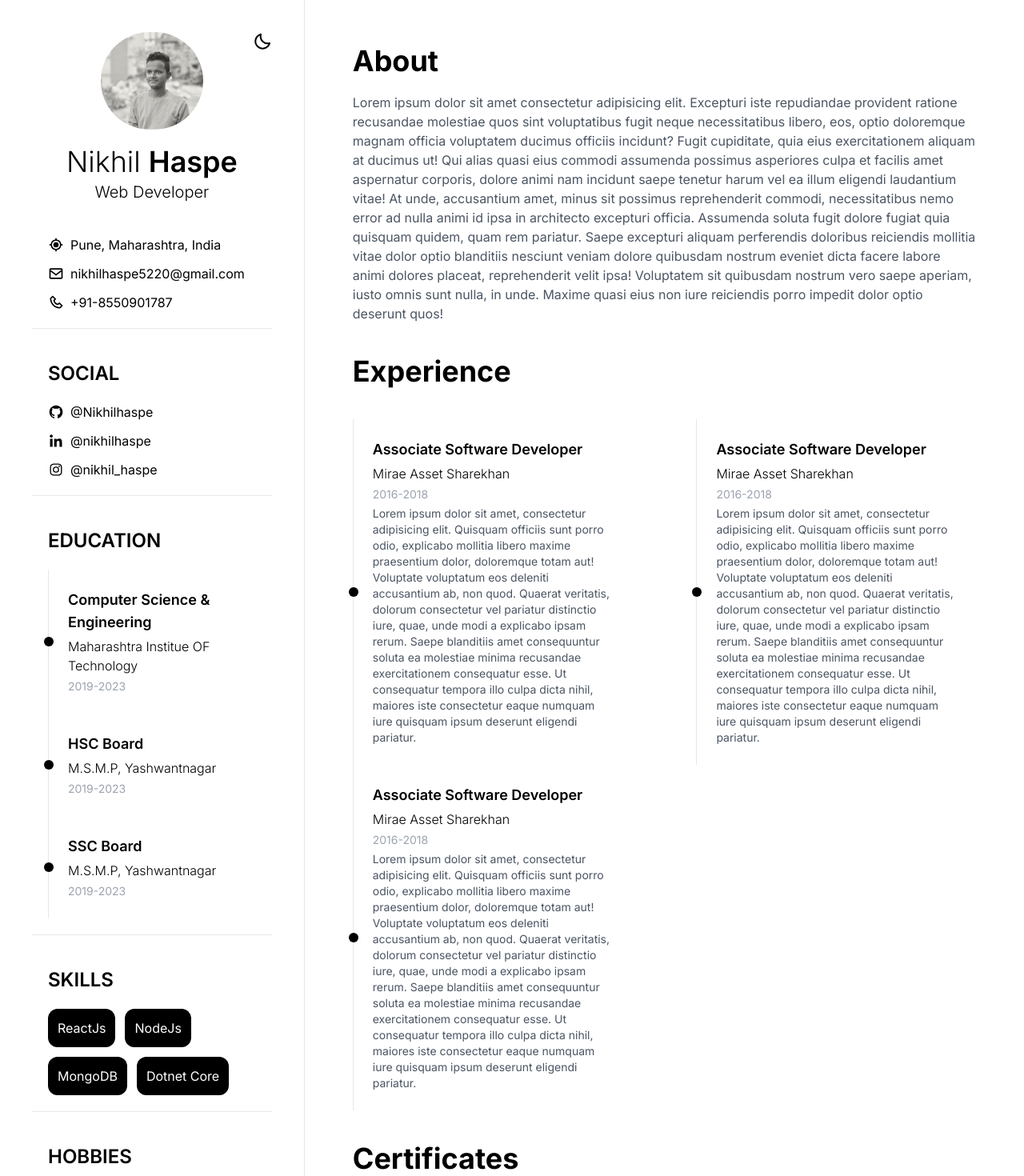
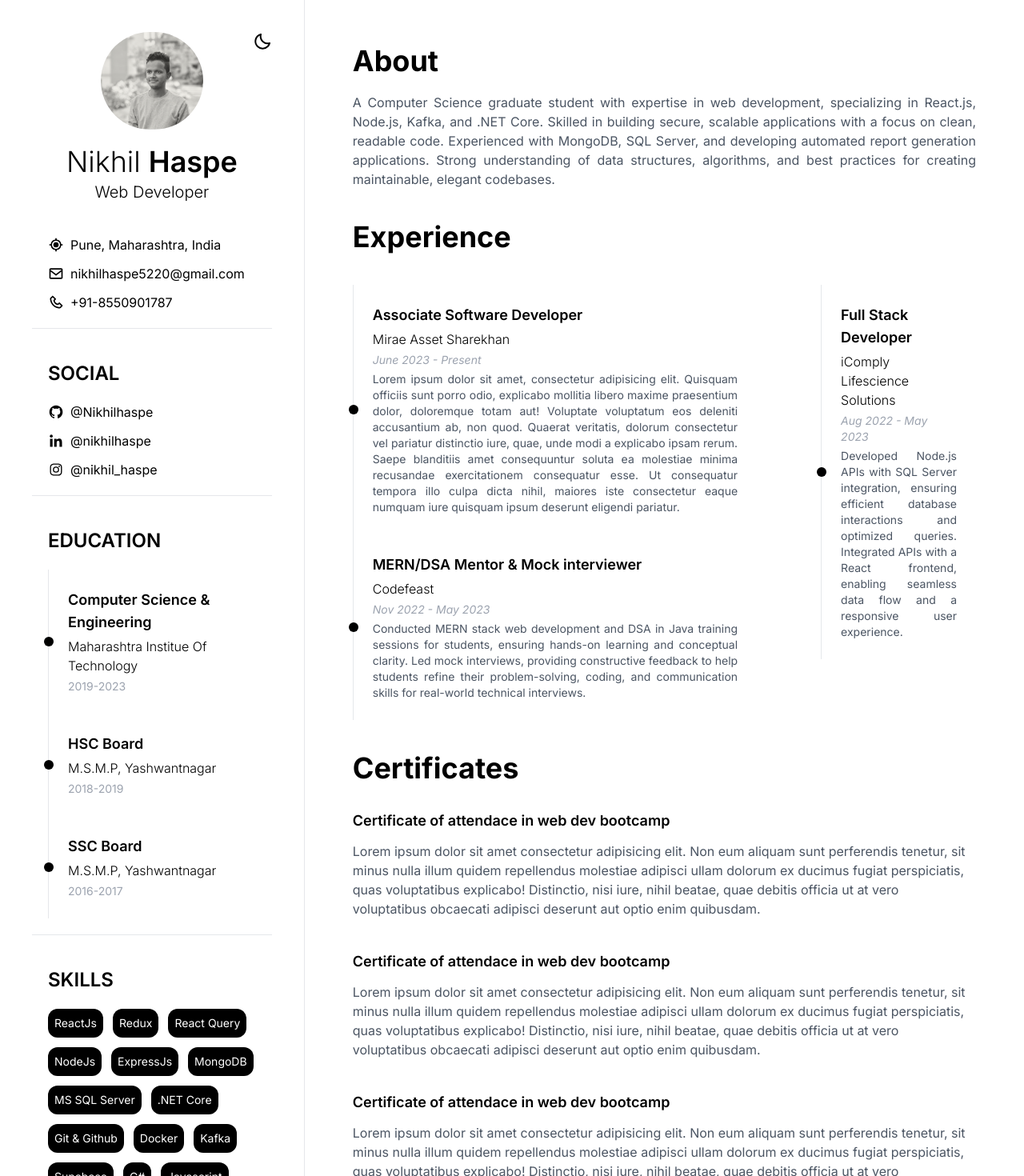
Before and after one commit to Nikhilhaspe/react-minimal-portfolio, a React (Vite) app: page / in a window 1280 px wide. Shown: the top 1470 px of the page at 80% size. Built offline with nearby package versions, Linux system fonts and the light colour scheme.

Commit message:
complete about, education, experience, skills and minor changes

```diff
--- a/src/components/HeaderLeft.jsx
+++ b/src/components/HeaderLeft.jsx
@@ -43,12 +43,18 @@ function HeaderLeft({ darkMode, toggleDarkMode }) {
 
             <li className="flex items-center gap-2">
               <BiEnvelope className="text-xl" />
-              <span>nikhilhaspe5220@gmail.com</span>
+              <span>
+                <a href="mailto:nikhilhaspe5220@gmail.com">
+                  nikhilhaspe5220@gmail.com
+                </a>
+              </span>
             </li>
 
             <li className="flex items-center gap-2">
               <BiPhone className="text-xl" />
-              <span>+91-8550901787</span>
+              <span>
+                <a href="tel:+91-8550901787">+91-8550901787</a>
+              </span>
             </li>
           </ul>
         </div>
@@ -89,7 +95,7 @@ function HeaderLeft({ darkMode, toggleDarkMode }) {
                 Computer Science & Engineering
               </span>
               <span className="font-light">
-                Maharashtra Institue OF Technology
+                Maharashtra Institue Of Technology
               </span>
               <span className="text-sm text-gray-400">2019-2023</span>
             </li>
@@ -97,13 +103,13 @@ function HeaderLeft({ darkMode, toggleDarkMode }) {
             <li className="relative flex flex-col gap-1 border-l p-6 before:absolute before:left-[-6px] before:top-1/2 before:h-3 before:w-3 before:-translate-y-1/2 before:rounded-full before:bg-black dark:before:bg-white before:transform">
               <span className="font-semibold md:text-lg">HSC Board</span>
               <span className="font-light">M.S.M.P, Yashwantnagar</span>
-              <span className="text-sm text-gray-400">2019-2023</span>
+              <span className="text-sm text-gray-400">2018-2019</span>
             </li>
 
             <li className="relative flex flex-col gap-1 border-l p-6 before:absolute before:left-[-6px] before:top-1/2 before:h-3 before:w-3 before:-translate-y-1/2 before:rounded-full before:bg-black dark:before:bg-white before:transform">
               <span className="font-semibold md:text-lg">SSC Board</span>
               <span className="font-light">M.S.M.P, Yashwantnagar</span>
-              <span className="text-sm text-gray-400">2019-2023</span>
+              <span className="text-sm text-gray-400">2016-2017</span>
             </li>
           </ul>
         </div>
@@ -112,18 +118,54 @@ function HeaderLeft({ darkMode, toggleDarkMode }) {
           <h1 className="text-base font-semibold md:text-2xl">SKILLS</h1>
 
           <div className="flex flex-wrap gap-3">
-            <div className="flex flex-wrap gap-3">
-              <span className="rounded-xl bg-black text-white p-3 text-center dark:bg-white dark:text-black">
+            <div className="flex flex-wrap gap-3 text-sm">
+              <span className="flex justify-center items-center rounded-xl bg-black text-white p-2 dark:bg-white dark:text-black">
                 ReactJs
               </span>
-              <span className="rounded-xl bg-black text-white p-3 text-center dark:bg-white dark:text-black">
+              <span className="flex justify-center items-center rounded-xl bg-black text-white p-2 dark:bg-white dark:text-black">
+                Redux
+              </span>
+              <span className="flex justify-center items-center rounded-xl bg-black text-white p-2 dark:bg-white dark:text-black">
+                React Query
+              </span>
+              <span className="flex justify-center items-center rounded-xl bg-black text-white p-2 dark:bg-white dark:text-black">
                 NodeJs
               </span>
-              <span className="rounded-xl bg-black text-white p-3 text-center dark:bg-white dark:text-black">
+              <span className="flex justify-center items-center rounded-xl bg-black text-white p-2 dark:bg-white dark:text-black">
+                ExpressJs
+              </span>
+              <span className="flex justify-center items-center rounded-xl bg-black text-white p-2 dark:bg-white dark:text-black">
                 MongoDB
               </span>
-              <span className="rounded-xl bg-black text-white p-3 text-center dark:bg-white dark:text-black">
-                Dotnet Core
+              <span className="flex justify-center items-center rounded-xl bg-black text-white p-2 dark:bg-white dark:text-black">
+                MS SQL Server
+              </span>
+              <span className="flex justify-center items-center rounded-xl bg-black text-white p-2 dark:bg-white dark:text-black">
+                .NET Core
+              </span>
+              <span className="flex justify-center items-center rounded-xl bg-black text-white p-2 dark:bg-white dark:text-black">
+                Git & Github
+              </span>
+              <span className="flex justify-center items-center rounded-xl bg-black text-white p-2 dark:bg-white dark:text-black">
+                Docker
+              </span>
+              <span className="flex justify-center items-center rounded-xl bg-black text-white p-2 dark:bg-white dark:text-black">
+                Kafka
+              </span>
+              <span className="flex justify-center items-center rounded-xl bg-black text-white p-2 dark:bg-white dark:text-black">
+                Supabase
+              </span>
+              <span className="flex justify-center items-center rounded-xl bg-black text-white p-2 dark:bg-white dark:text-black">
+                C#
+              </span>
+              <span className="flex justify-center items-center rounded-xl bg-black text-white p-2 dark:bg-white dark:text-black">
+                Javascript
+              </span>
+              <span className="flex justify-center items-center rounded-xl bg-black text-white p-2 dark:bg-white dark:text-black">
+                Python
+              </span>
+              <span className="flex justify-center items-center rounded-xl bg-black text-white p-2 dark:bg-white dark:text-black">
+                Java
               </span>
             </div>
           </div>
--- a/src/components/Home.jsx
+++ b/src/components/Home.jsx
@@ -5,25 +5,14 @@ function Home() {
         <div className="space-y-5">
           <h1 className="text-2xl font-bold md:text-4xl">About</h1>
 
-          <p className="text-sm text-gray-600 dark:text-gray-400 md:text-base">
-            Lorem ipsum dolor sit amet consectetur adipisicing elit. Excepturi
-            iste repudiandae provident ratione recusandae molestiae quos sint
-            voluptatibus fugit neque necessitatibus libero, eos, optio
-            doloremque magnam officia voluptatem ducimus officiis incidunt?
-            Fugit cupiditate, quia eius exercitationem aliquam at ducimus ut!
-            Qui alias quasi eius commodi assumenda possimus asperiores culpa et
-            facilis amet aspernatur corporis, dolore animi nam incidunt saepe
-            tenetur harum vel ea illum eligendi laudantium vitae! At unde,
-            accusantium amet, minus sit possimus reprehenderit commodi,
-            necessitatibus nemo error ad nulla animi id ipsa in architecto
-            excepturi officia. Assumenda soluta fugit dolore fugiat quia
-            quisquam quidem, quam rem pariatur. Saepe excepturi aliquam
-            perferendis doloribus reiciendis mollitia vitae dolor optio
-            blanditiis nesciunt veniam dolore quibusdam nostrum eveniet dicta
-            facere labore animi dolores placeat, reprehenderit velit ipsa!
-            Voluptatem sit quibusdam nostrum vero saepe aperiam, iusto omnis
-            sunt nulla, in unde. Maxime quasi eius non iure reiciendis porro
-            impedit dolor optio deserunt quos!
+          <p className="text-sm text-gray-600 dark:text-gray-400 md:text-base text-justify">
+            A Computer Science graduate student with expertise in web
+            development, specializing in React.js, Node.js, Kafka, and .NET
+            Core. Skilled in building secure, scalable applications with a focus
+            on clean, readable code. Experienced with MongoDB, SQL Server, and
+            developing automated report generation applications. Strong
+            understanding of data structures, algorithms, and best practices for
+            creating maintainable, elegant codebases.
           </p>
         </div>
 
@@ -37,8 +26,10 @@ function Home() {
                   Associate Software Developer
                 </span>
                 <span className="font-light">Mirae Asset Sharekhan</span>
-                <span className="text-sm text-gray-400">2016-2018</span>
-                <p className="text-sm text-gray-600 dark:text-gray-400">
+                <span className="text-sm text-gray-400 italic">
+                  June 2023 - Present
+                </span>
+                <p className="text-sm text-gray-600 dark:text-gray-400 text-justify">
                   Lorem ipsum dolor sit amet, consectetur adipisicing elit.
                   Quisquam officiis sunt porro odio, explicabo mollitia libero
                   maxime praesentium dolor, doloremque totam aut! Voluptate
@@ -54,21 +45,19 @@ function Home() {
 
               <li className="relative flex flex-col gap-1 border-l p-6 before:absolute before:left-[-6px] before:top-1/2 before:h-3 before:w-3 before:-translate-y-1/2 before:rounded-full before:bg-black dark:before:bg-white before:transform">
                 <span className="text-lg font-semibold">
-                  Associate Software Developer
+                  MERN/DSA Mentor & Mock interviewer
                 </span>
-                <span className="font-light">Mirae Asset Sharekhan</span>
-                <span className="text-sm text-gray-400">2016-2018</span>
-                <p className="text-sm text-gray-600 dark:text-gray-400">
-                  Lorem ipsum dolor sit amet, consectetur adipisicing elit.
-                  Quisquam officiis sunt porro odio, explicabo mollitia libero
-                  maxime praesentium dolor, doloremque totam aut! Voluptate
-                  voluptatum eos deleniti accusantium ab, non quod. Quaerat
-                  veritatis, dolorum consectetur vel pariatur distinctio iure,
-                  quae, unde modi a explicabo ipsam rerum. Saepe blanditiis amet
-                  consequuntur soluta ea molestiae minima recusandae
-                  exercitationem consequatur esse. Ut consequatur tempora illo
-                  culpa dicta nihil, maiores iste consectetur eaque numquam iure
-                  quisquam ipsum deserunt eligendi pariatur.
+                <span className="font-light">Codefeast</span>
+                <span className="text-sm text-gray-400 italic">
+                  Nov 2022 - May 2023
+                </span>
+                <p className="text-sm text-gray-600 dark:text-gray-400 text-justify">
+                  Conducted MERN stack web development and DSA in Java training
+                  sessions for students, ensuring hands-on learning and
+                  conceptual clarity. Led mock interviews, providing
+                  constructive feedback to help students refine their
+                  problem-solving, coding, and communication skills for
+                  real-world technical interviews.
                 </p>
               </li>
             </ul>
@@ -76,21 +65,19 @@ function Home() {
             <ul>
               <li className="relative flex flex-col gap-1 border-l p-6 before:absolute before:left-[-6px] before:top-1/2 before:h-3 before:w-3 before:-translate-y-1/2 before:rounded-full before:bg-black dark:before:bg-white before:transform">
                 <span className="text-lg font-semibold">
-                  Associate Software Developer
+                  Full Stack Developer
                 </span>
-                <span className="font-light">Mirae Asset Sharekhan</span>
-                <span className="text-sm text-gray-400">2016-2018</span>
-                <p className="text-sm text-gray-600 dark:text-gray-400">
-                  Lorem ipsum dolor sit amet, consectetur adipisicing elit.
-                  Quisquam officiis sunt porro odio, explicabo mollitia libero
-                  maxime praesentium dolor, doloremque totam aut! Voluptate
-                  voluptatum eos deleniti accusantium ab, non quod. Quaerat
-                  veritatis, dolorum consectetur vel pariatur distinctio iure,
-                  quae, unde modi a explicabo ipsam rerum. Saepe blanditiis amet
-                  consequuntur soluta ea molestiae minima recusandae
-                  exercitationem consequatur esse. Ut consequatur tempora illo
-                  culpa dicta nihil, maiores iste consectetur eaque numquam iure
-                  quisquam ipsum deserunt eligendi pariatur.
+                <span className="font-light">
+                  iComply Lifescience Solutions
+                </span>
+                <span className="text-sm text-gray-400 italic">
+                  Aug 2022 - May 2023
+                </span>
+                <p className="text-sm text-gray-600 dark:text-gray-400 text-justify">
+                  Developed Node.js APIs with SQL Server integration, ensuring
+                  efficient database interactions and optimized queries.
+                  Integrated APIs with a React frontend, enabling seamless data
+                  flow and a responsive user experience.
                 </p>
               </li>
             </ul>
```
